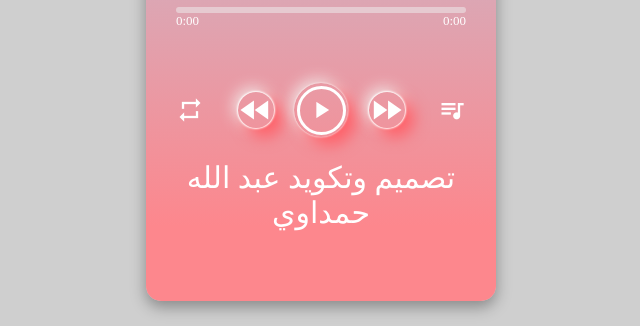
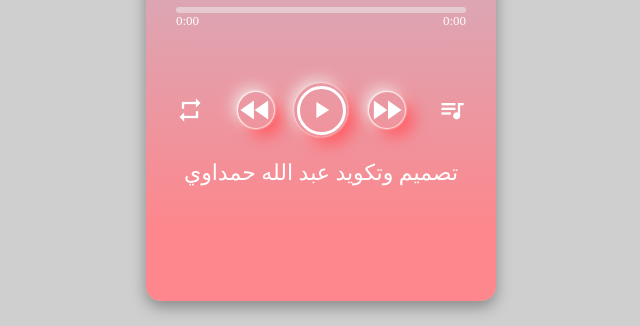
Before and after one commit to Anirah87/hamrichrif, a plain HTML site: page index.html in a window 1280 px wide. Shown: the part 474-800 px from the top of the page, without its empty margins (319-959 px from the left). Drawn offline with Linux system fonts and the light colour scheme.

Commit message:
Update index.html

```diff
--- a/index.html
+++ b/index.html
@@ -677,7 +677,7 @@
 <br>
 <footer>
 
-<p style="color: rgb(255, 255, 255); text-align: center; font-size: 30px; "> تصميم وتكويد عبد الله حمداوي</p>
+<p style="color: rgb(255, 255, 255); text-align: center; font-size: 22px; "> تصميم وتكويد عبد الله حمداوي</p>
 
 </footer>
   </body>
```
